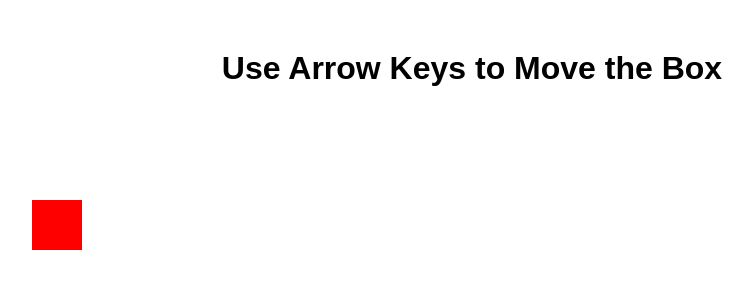
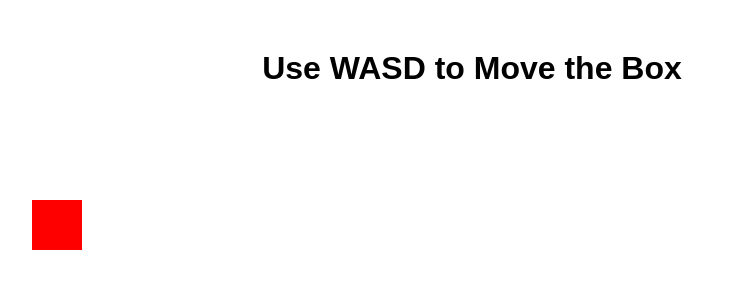
Before and after one commit to lomfley/test, a plain HTML site: page index.html in a window 1280 px wide. Shown: the whole page, without its empty margins (168-921 px from the left). Drawn offline with Linux system fonts and the light colour scheme.

Commit message:
Update index.html

```diff
--- a/index.html
+++ b/index.html
@@ -5,7 +5,7 @@
     <link rel="stylesheet" href="style.css" />
   </head>
   <body>
-    <h1>Use Arrow Keys to Move the Box</h1>
+    <h1>Use WASD to Move the Box</h1>
     <div id="box"></div>
     <script src="script.js"></script>
   </body>
```
